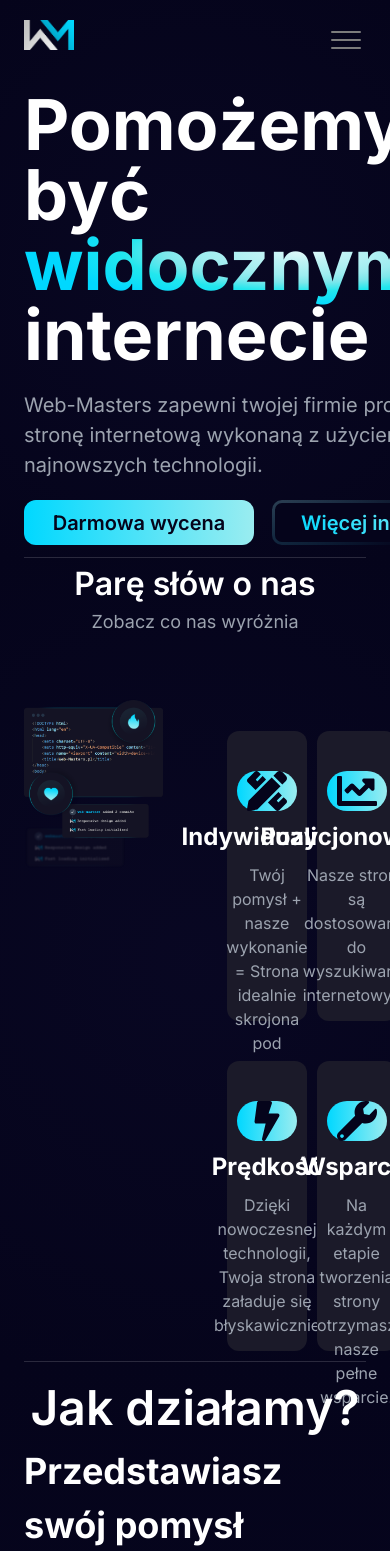
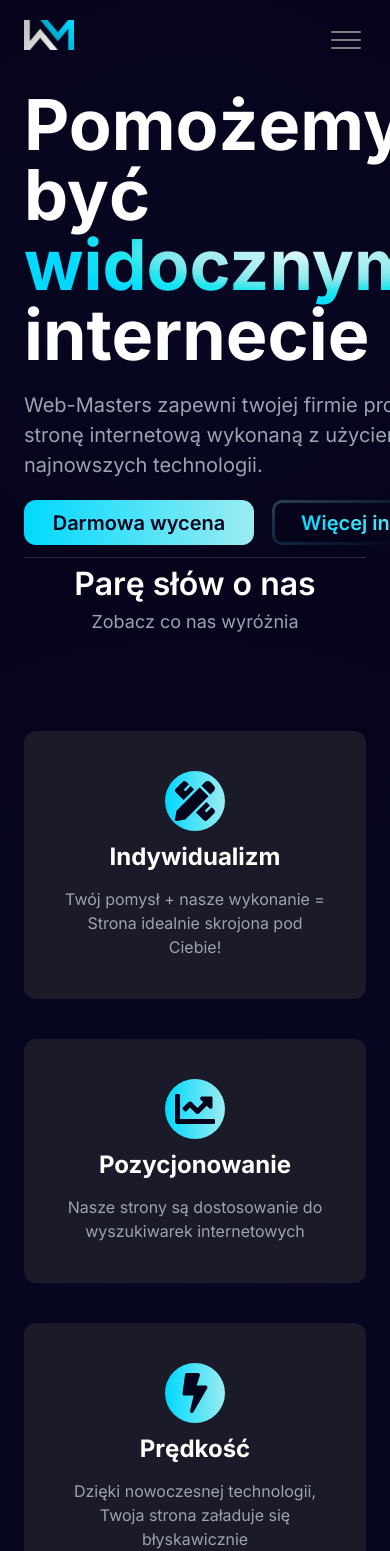
Before and after one commit to m-uchyla/wm-site, a Next.js app: page / in a window 390 px wide. Shown: the top 1551 px of the page. Built offline with nearby package versions, Linux system fonts and the light colour scheme.

Commit message:
about primary rwd

```diff
--- a/src/components/organisms/about.js
+++ b/src/components/organisms/about.js
@@ -9,8 +9,8 @@ export default function About() {
     return (
       <section id="about">
         <SectionHeader header={"Parę słów o nas"} subheader={"Zobacz co nas wyróżnia"} />
-        <div className="flex gap-16">
-          <div className="flex-1">
+        <div className="flex flex-col xl:flex-row gap-16">
+          <div className="flex-1 md:block hidden mx-auto">
             <Image
               src={aboutImg}
               alt="Edytor kodu"
@@ -20,7 +20,7 @@ export default function About() {
           </div>
           <div className="flex-1 flex-center mt-8">
             {/* <div className="grid grid-cols-2 grid-rows-2 gap-5 items-stretch"> */}
-            <div className="grid grid-cols-2 gap-10 items-stretch">
+            <div className="grid md:grid-cols-2 grid-cols-1 gap-10 items-stretch">
               {about.map((elem, index) => (
                 <motion.div
                   key={index}
@@ -29,7 +29,7 @@ export default function About() {
                   viewport={{ once: true, amount: 0.1 }}
                   transition={{ delay: index === 0 ? 0.3 : index === 1 ? 0.5 : 0.7, duration: 1 }}
                 >
-                  <Card className={"flex flex-col items-center h-[290px]"}>
+                  <Card className={"flex flex-col items-center md:h-[290px]"}>
                   <div className="bg-blue-gradient w-[60px] h-[60px] rounded-full flex justify-center items-center">
                     <elem.img size={40} className="text-background "/>
                   </div>
```
